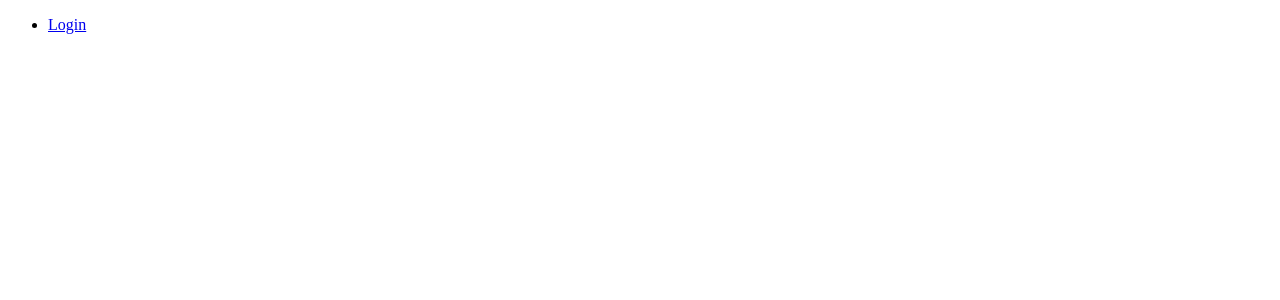
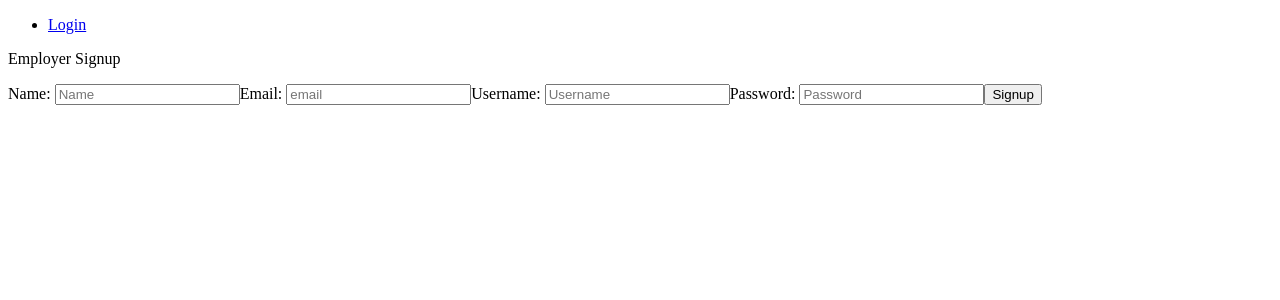
Before and after one commit to devDepot/devDepot, a React app: page /seeker-signup in a window 1280 px wide. Shown: the top 300 px of the page. Built offline with nearby package versions, Linux system fonts and the light colour scheme; the HTML template or start-up script is replaced by a standard one.

Commit message:
basic componentb setup

```diff
--- a/client/App.jsx
+++ b/client/App.jsx
@@ -2,12 +2,22 @@ import React, { useState } from 'react';
 import { BrowserRouter as Router, Route, Switch, Link } from 'react-router-dom';
 
 import LoginPage from './components/LoginPage';
+import EngineerSignup from './components/EngineerSignup';
+import SeekerSignup from './components/SeekerSignup';
+import history from './components/history';
+import Homepage from './components/Homepage';
+import EngineerAboutMe from './components/EngineerAboutMe';
 
 const App = () => {
-  const [isLoggedIn, setLogin] = useState('false');
+  const [isLoggedIn, setLogin] = useState(false);
+  const [isEngineerUser, setUser] = useState(false);
+  const [devs, setDevs] = useState([]);
+  const [inCart, setCart] = useState([]);
+  const [devSelected, setSelection] = useState(false);
+  const [filterOptions, setFilterOptions] = useState([]);
 
   return (
-    <Router>
+    <Router history={history}>
       <div>
         <ul>
           <li>
@@ -17,7 +27,21 @@ const App = () => {
       </div>
       <Switch>
         <Route path="/login" component={LoginPage}>
-          <LoginPage isLoggedIn={isLoggedIn} />
+          <LoginPage isLoggedIn={isLoggedIn} isEngineerUser={isEngineerUser} />
+        </Route>
+        <Route path="/engineer-signup" component={EngineerSignup}>
+          <EngineerSignup isLoggedin={isLoggedIn} isEngineerUser={isEngineerUser} />
+        </Route>
+        <Route path="/seeker-signup" component={SeekerSignup}>
+          <SeekerSignup isLoggedin={isLoggedIn} isEngineerUser={isEngineerUser} />
+        </Route>
+        //TODO: Determine which pieces of state passed here
+        <Route path="/homepage" component={Homepage}>
+          <Homepage />
+        </Route>
+        //TODO: Determine which pieces of state passed here
+        <Route path="/engineer-aboutme" component={EngineerAboutMe}>
+          <EngineerAboutMe />
         </Route>
       </Switch>
     </Router>
--- /dev/null
+++ b/client/components/EngineerAboutMe.jsx
@@ -0,0 +1,12 @@
+import React, { useState } from 'react';
+import { Link, Redirect, withRouter } from 'react-router-dom';
+
+const EngineerAboutMe = ({ history }) => {
+  return (
+    <div>
+      <p>Engineer About Me</p>
+    </div>
+  )
+}
+
+export default withRouter(EngineerAboutMe);
--- /dev/null
+++ b/client/components/EngineerSignup.jsx
@@ -0,0 +1,43 @@
+import React, { useState } from 'react';
+import { Link, Redirect, withRouter } from 'react-router-dom';
+
+const EngineerSignup = ({ isLoggedIn, isEngineerUser, history }) => {
+  return (
+    <div>
+      <p>Engineer Signup</p>
+        <label htmlFor='name'>Name: </label>
+        <input
+          type='text'
+          name='name'
+          placeholder='Name'
+          id='name'>
+        </input>
+        <label htmlFor='email'>Email: </label>
+        <input
+          type='text'
+          name='email'
+          placeholder='email'
+          id='email'>
+        </input>
+        <label htmlFor='username'>Username: </label>
+        <input
+          type='text'
+          name='username'
+          placeholder='Username'
+          id='username'>
+        </input>
+        <label htmlFor='password'>Password: </label>
+        <input
+          type='text'
+          name='password'
+          placeholder='Password'
+          id='password'>
+        </input>
+        <button onClick={() => history.push('/engineer-aboutme')}>
+          Signup
+        </button>
+    </div>
+  )
+}
+
+export default withRouter(EngineerSignup);
--- /dev/null
+++ b/client/components/Homepage.jsx
@@ -0,0 +1,12 @@
+import React, { useState } from 'react';
+import { Link, Redirect, withRouter } from 'react-router-dom';
+
+const Homepage = ({ history }) => {
+  return (
+    <div>
+      <p>Homepage</p>
+    </div>
+  )
+}
+
+export default withRouter(Homepage);
--- a/client/components/LoginPage.jsx
+++ b/client/components/LoginPage.jsx
@@ -1,11 +1,27 @@
 import React, { useState } from 'react';
+import { Link, Redirect, withRouter } from 'react-router-dom';
+import history from 'history';
 
-const LoginPage = ({ isLoggedIn }) => {
+const LoginPage = ({ isLoggedIn, isEngineerUser, history }) => {
+  if (isLoggedIn && isEngineerUser) {
+    return <Redirect to="/engineer-aboutme" />;
+  };
+  if (isLoggedIn && !isEngineerUser) {
+    return <Redirect to="/homepage" />;
+  };
+
   return (
     <div>
-      <p>{isLoggedIn}</p>
+      <p>DevDepot</p>
+      <button onClick={() => history.push('/engineer-signup')}>
+        Engineer
+      </button>
+      <button onClick={() => history.push('/seeker-signup')}>
+        Looking to Hire
+      </button>
+      <p>Already have an account? Login <a><Link to="/login" >here</Link></a></p>
     </div>
   );
 };
 
-export default LoginPage;
+export default withRouter(LoginPage);
--- /dev/null
+++ b/client/components/SeekerSignup.jsx
@@ -0,0 +1,44 @@
+/* eslint-disable react/jsx-filename-extension */
+import React, { useState } from 'react';
+import { Link, Redirect, withRouter } from 'react-router-dom';
+
+const SeekerSignup = ({ isLoggedIn, isEngineerUser, history }) => {
+  return (
+    <div>
+      <p>Employer Signup</p>
+        <label htmlFor='name'>Name: </label>
+        <input
+          type='text'
+          name='name'
+          placeholder='Name'
+          id='name'>
+        </input>
+        <label htmlFor='email'>Email: </label>
+        <input
+          type='text'
+          name='email'
+          placeholder='email'
+          id='email'>
+        </input>
+        <label htmlFor='username'>Username: </label>
+        <input
+          type='text'
+          name='username'
+          placeholder='Username'
+          id='username'>
+        </input>
+        <label htmlFor='password'>Password: </label>
+        <input
+          type='text'
+          name='password'
+          placeholder='Password'
+          id='password'>
+        </input>
+        <button onClick={() => history.push('/homepage')}>
+          Signup
+        </button>
+    </div>
+  );
+};
+
+export default SeekerSignup;
--- /dev/null
+++ b/client/components/history.js
@@ -0,0 +1,3 @@
+import { createBrowserHistory as history } from 'history';
+
+export default history();
```
Also changed, not shown: 1 other file (tests, documents, lock files or other folders).
